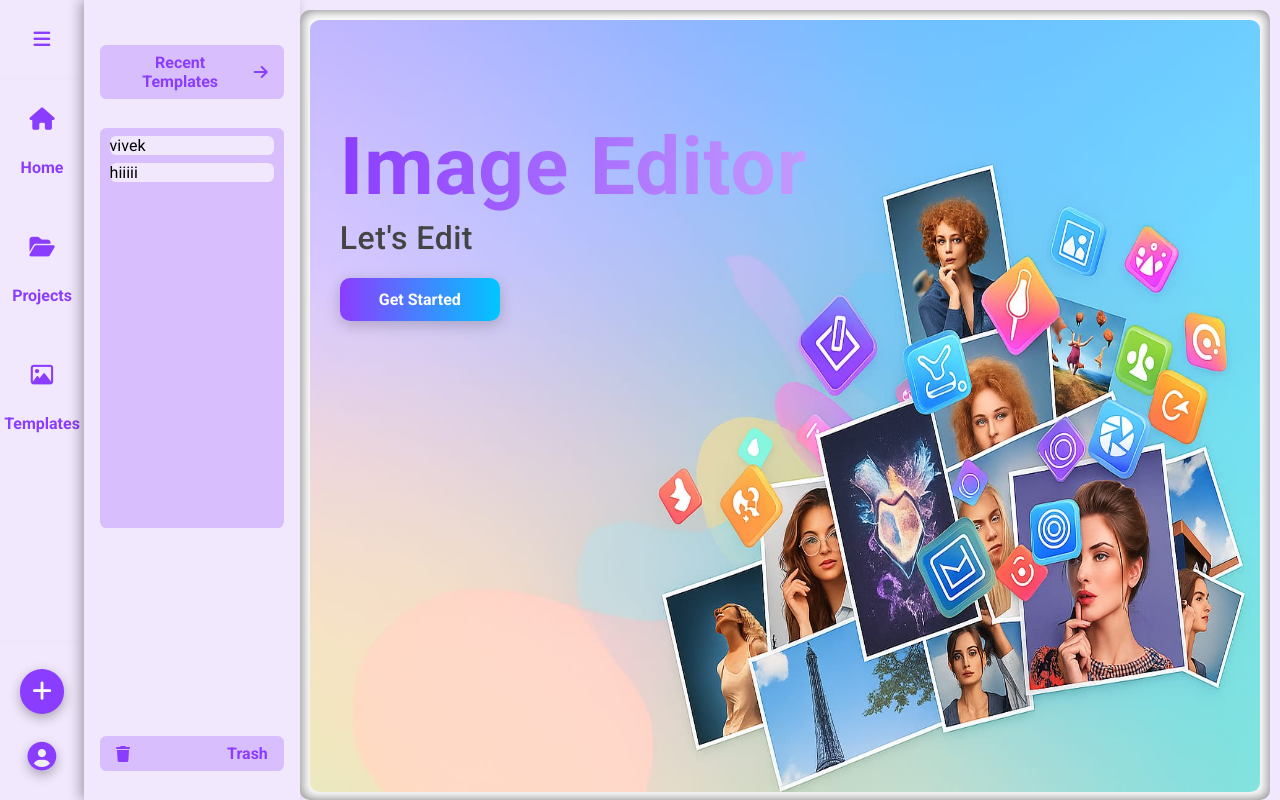
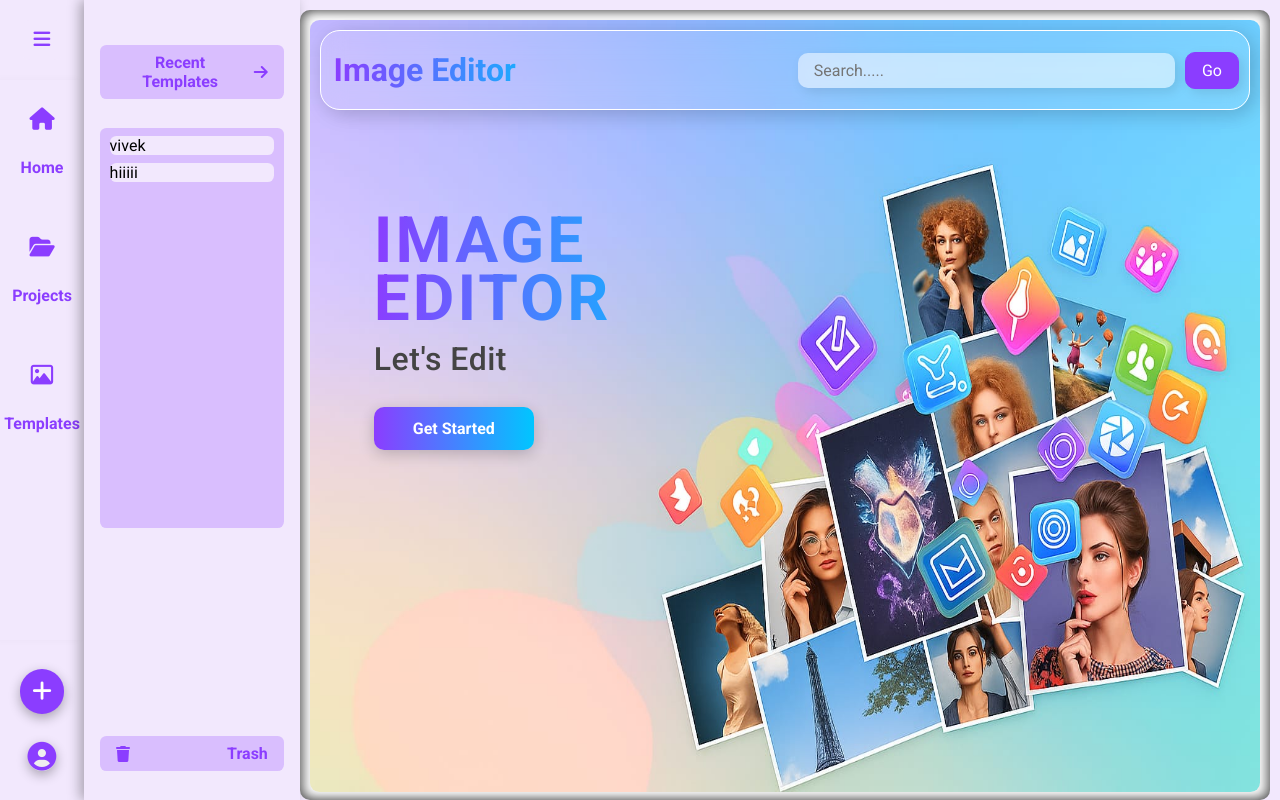
Before and after one commit to vivekshs/ImageEditor, a Flask app: page / in a window 1280 px wide. Run offline with Flask 3, Linux system fonts and the light colour scheme.

Commit message:
Search bar added

```diff
--- a/app/static/css/index.css
+++ b/app/static/css/index.css
@@ -569,22 +569,106 @@
     padding: 10px 10px 8px 10px;
     border-radius: 10px;
     transition: margin-left 0.3s ease, width 0.03s ease ,box-shadow 0.3s ease;
-    box-shadow:inset -4px 0 12px rgba(0, 0, 0, 0.3),inset 4px 0 12px rgba(0, 0, 0, 0.3);
+    box-shadow:inset -4px 0 12px rgba(0, 0, 0, 0.5),inset 4px 0 12px rgba(0, 0, 0, 0.5);
     overflow:auto;
-    display:flex;
-    flex-direction:column;
-    justify-content: start;
-    align-items: center;
+    position: relative;
+
 }
 .main::-webkit-scrollbar{
     display:none;
 }
 .main-header{
+    display:flex;
+    justify-content: space-between;
+    align-items:center;
+    position:absolute ;
+    top:20px;
+    left:20px;
+    right:20px;
+    height:10vh;
+    backdrop-filter:blur(12px);
+    background:rgba(255, 255, 255, 0.1);
+    z-index: 1;
+    border-radius: 20px;
+    border:1px solid white;
+    box-shadow:
+        4px 4px 22px rgba(0, 0, 0, 0.1),
+        5px 4px 22px rgba(0, 0, 0, 0.1);
+
+}
+.logo{
+    width:50%;
+    font-size:2rem;
+    font-weight: 700;
+    background: linear-gradient(90deg, var(--iconscolor), #00c6ff,var(--hovercolor));
+    -webkit-background-clip: text;
+    background-clip: text;
+    -webkit-text-fill-color: transparent;
+    margin-left:0.8rem;
+
+}
+.search-bar{
+    border-radius: 10px;
+    flex:1;
+    width:100%;
+    margin-right:10px;
+
+}
+.search-bar input{
+    padding:0.5rem 1rem;
+    width:100%;
+    border:none;
+    border-radius: 10px;
+    backdrop-filter: blur(12px);
+    background:rgba(255, 255, 255, 0.5);
+    box-shadow:
+        4px 4px 12px rgba(0, 0, 0, 0.1);
+    font-size: 1rem;
+    transition: all 0.3s ease
+}
+.search-bar input:hover{
+    transform:translateY(1px);
+    box-shadow:
+        4px 4px 12px rgba(0, 0, 0, 0.1),
+        4px 4px 12px rgba(0, 0, 0, 0.1);
+}
+.search-bar input:focus{
+    outline: none;
+}
+.search-button{
+    border-radius: 10px;
+    margin-right: 10px;
+    transition: all 0.3s ease
+}
+.search-button:hover{
+     transform:translateY(1px);
+    box-shadow:
+        4px 4px 12px rgba(0, 0, 0, 0.1),
+        4px 4px 12px rgba(0, 0, 0, 0.1);
+}
+.search-button button{
+    padding: 0.5rem 1rem;
+    border:1px solid var(--iconscolor);
+    border-radius: 10px;
+    background-color: var(--iconscolor);
+    color:white;
+    font-size:1rem;
+    font-weight: 400;
+    box-shadow:
+        4px 4px 12px rgba(0, 0, 0, 0.1);
+    cursor: pointer;
+}
+
+.main-header-body{
     width:100%;
     height:100%;
+    display:flex;
+    flex-direction:column;
+    justify-content: start;
+    align-items: center;
     position:relative;
 }
-.main-header img{
+.main-header-body img{
     border-radius:0.6rem;
     width:100%;
     height:100%;
@@ -595,27 +679,31 @@
     height:22rem;
     display:flex;
     flex-direction:column;
-    gap:5px;
     position:absolute;
-    left:30px;
-    top: 100px;
+    left:4rem;
+    top: 12rem;
 }
 
-.span-text1 {
-    font-size: 5rem;
+.span-text1,.span-text2 {
+    font-size: 4rem;
     font-weight: 700;
-    background: linear-gradient(90deg, var(--iconscolor), var(--hovercolor));
+    background: linear-gradient(90deg, var(--iconscolor), #00c6ff,var(--hovercolor));
     -webkit-background-clip: text;
     background-clip: text;
     -webkit-text-fill-color: transparent;
-    letter-spacing: 1px;
+    line-height:0.9;
+    letter-spacing: 3px;
+
+
 }
 
-.span-text2 {
+
+.span-text3 {
     font-size: 2rem;
     font-weight: 500;
     color: #444;
     letter-spacing: 0.5px;
+    line-height:2;
 }
 
 .span-button button {
--- a/app/templates/Index.html
+++ b/app/templates/Index.html
@@ -155,10 +155,20 @@
 
     <div class="main" id="mainContainer">
         <div class="main-header">
+            <div class="logo">Image Editor</div>
+            <div class="search-bar">
+                <input type="text" id="search-bar" placeholder="Search.....">
+            </div>
+            <div class="search-button">
+                <button>Go</button>
+            </div>
+        </div>
+        <div class="main-header-body">
             <img src="\ImageEditor\app\static\icons\IMG-20250608-WA0012.jpg" alt="This is home page..">
             <div class="span-content">
-                <span class="span-text1">Image Editor</span>
-                <span class="span-text2">Let's Edit</span>
+                <span class="span-text1">IMAGE</span>
+                <span class="span-text2">EDITOR</span>
+                <span class="span-text3">Let's Edit</span>
                 <span class="span-button">
                     <button data-modal-target="#popup">Get Started</button>
                 </span>
```
